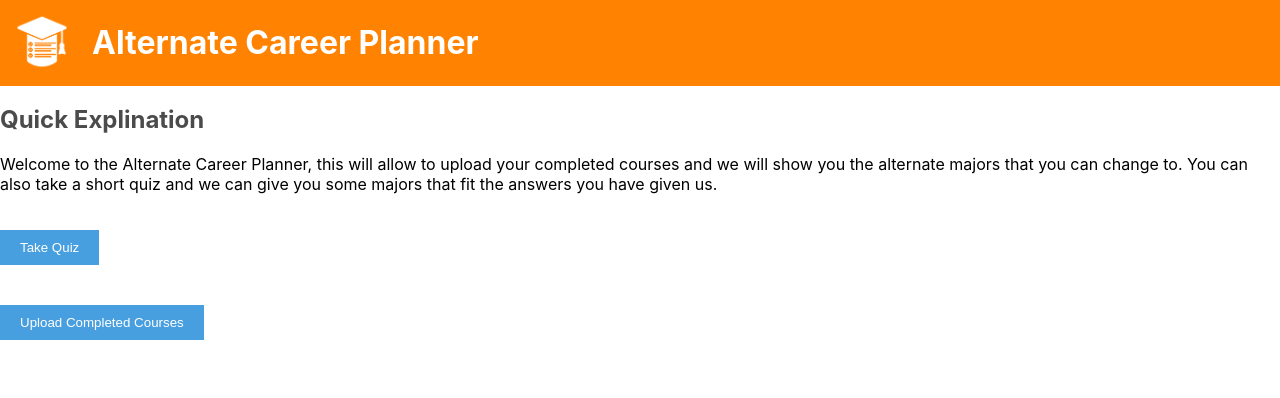
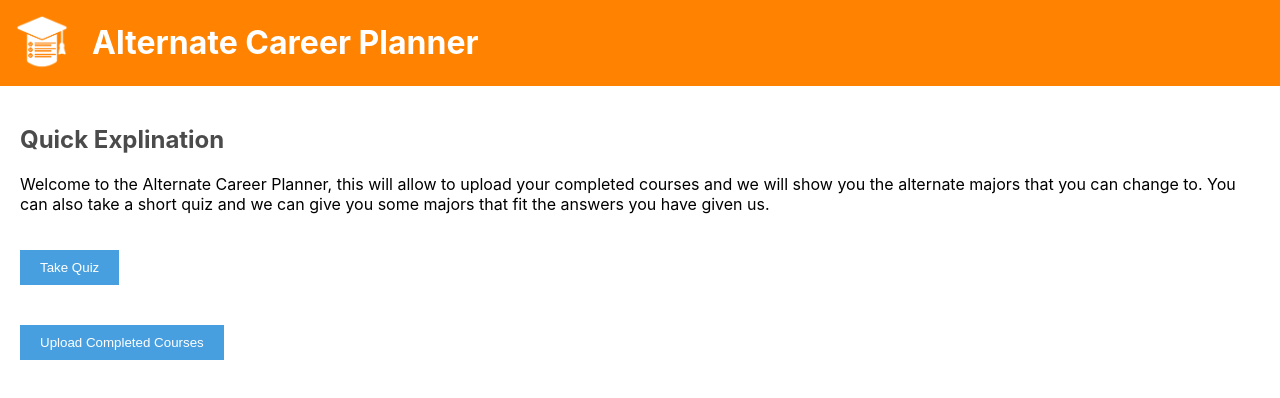
Before and after one commit to ryandperry/Alternate-Career-Planner, a React (Create React App) app in the folder alternate-career-planner/: page / in a window 1280 px wide. Shown: the top 398 px of the page. Built offline with nearby package versions, Linux system fonts and the light colour scheme; the HTML template or start-up script is replaced by a standard one.

Commit message:
Added padding to App.js and removed header file from MajorDetailView

```diff
--- a/alternate-career-planner/src/App.css
+++ b/alternate-career-planner/src/App.css
@@ -1,5 +1,6 @@
 .App {
   text-align: left;
+  padding: 20px;
 }
 
 .App-header {
--- a/alternate-career-planner/src/views/MajorDetailView/MajorDetailView.js
+++ b/alternate-career-planner/src/views/MajorDetailView/MajorDetailView.js
@@ -7,7 +7,6 @@ import React from 'react';
 import './MajorDetailView.css';
 import CourseListView from '../../components/CourseList/CourseList';
 import MajorHeaderImage from '../../components/MajorHeaderImage/MajorHeaderImage';
-import Header from '../../components/Header/Header';
 
 // Lists the details of a given major including a description and required courses
 const MajorDetailView = ({ major, courses }) => {
```
